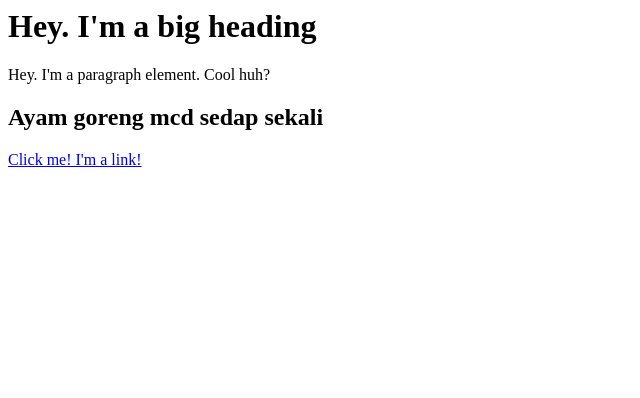
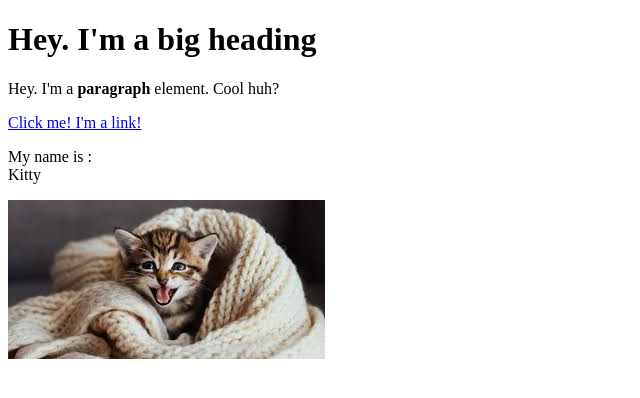
Before and after one commit to angahhh/Cartoon-hero, a plain HTML site: page test.html in a window 1280 px wide. Shown: the whole page, without its empty margins (0-640 px from the left). Drawn offline with Linux system fonts and the light colour scheme.

Commit message:
Added cat image and few more elements

```diff
--- a/test.html
+++ b/test.html
@@ -1,4 +1,14 @@
-<h1> Hey. I'm a big heading</h1>
-<p>Hey. I'm a paragraph element. Cool huh?</p>
-<h2>Ayam goreng mcd sedap sekali</h2>
-<a href="https://google.com" target="_blank" title= "Let's go to Google">Click me! I'm a link!</a>
+<!DOCTYPE html>
+<html>
+<head>
+	<title>Test page</title>
+</head>
+<body>
+	<h1> Hey. I'm a big heading</h1>
+	<p>Hey. I'm a <b>paragraph</b> element. Cool huh?</p>
+	<a href="https://google.com" target="_blank" title= "Let's go to Google">Click me! I'm a link!</a>
+	<p>My name is :<br>
+	Kitty</p>
+	<img src="img/cat.jpeg">
+</body>
+</html>
```
Also changed, not shown: img/cat.jpeg (added), img/meow.jpg (added).
